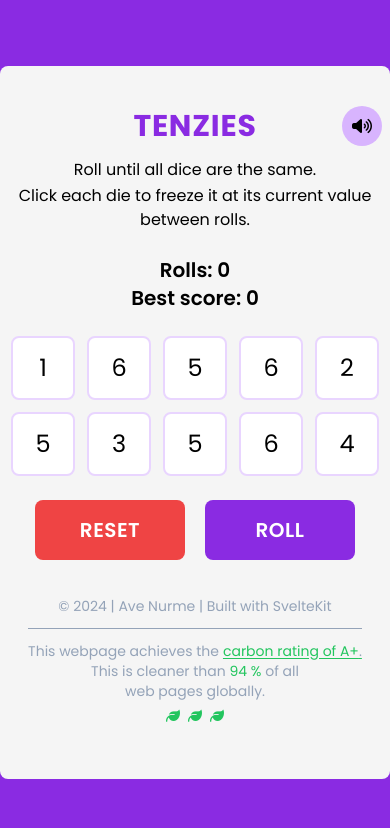
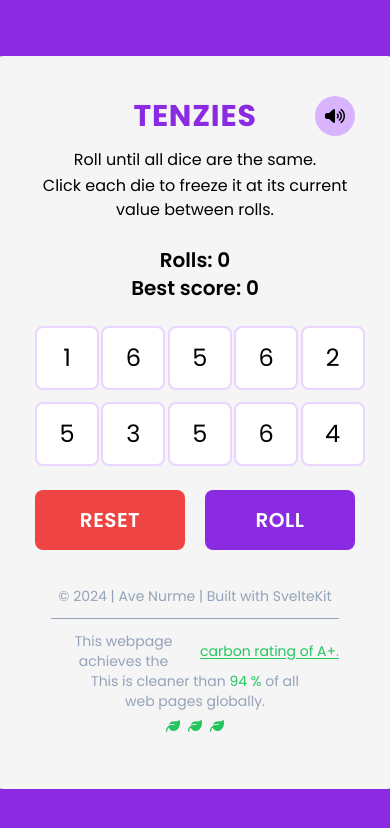
Before and after one commit to nurme-ave/svelte5-tenzies-game, a SvelteKit app: page / in a window 390 px wide. Shown: the top 828 px of the page. Built offline with nearby package versions, Linux system fonts and the light colour scheme.

Commit message:
Tweak UI

```diff
--- a/src/lib/components/game/GameWon.svelte
+++ b/src/lib/components/game/GameWon.svelte
@@ -8,7 +8,7 @@
 <div
   transition:zoomIn={{ duration: 400, delay: 0 }}
   class="absolute left-1/2 top-1/2 z-50 grid h-full w-full -translate-x-1/2 -translate-y-1/2 transform place-content-center rounded-lg bg-purple-200 px-8 py-6 text-center text-black shadow-lg sm:h-[90%] sm:w-[90%] sm:px-10 sm:py-8 lg:h-[95%]
-  lg:w-[95%] 3xl:h-[85%] 3xl:w-[85%]"
+  lg:w-[95%] 3xl:h-full 3xl:w-full"
 >
   <i class="fa-solid fa-trophy fa-4x mb-4 text-[#ffaa33] sm:mb-6 3xl:mb-8"
   ></i>
--- a/src/routes/+page.svelte
+++ b/src/routes/+page.svelte
@@ -41,7 +41,7 @@
 
 {#if game}
   <section
-    class="relative flex animate-fadeInForwards flex-col gap-6 rounded-lg bg-[#F5F5F5] px-2 py-10 text-center sm:max-w-[768px] sm:px-16 sm:py-12 md:px-20 lg:pb-2 lg:pt-10 3xl:max-w-[1024px] 3xl:gap-10 3xl:px-20 3xl:py-20"
+    class="relative flex w-full animate-fadeInForwards flex-col gap-6 rounded-lg bg-[#F5F5F5] px-10 py-10 text-center sm:max-w-[768px] sm:px-16 sm:py-12 md:px-20 lg:pb-2 lg:pt-10 3xl:max-w-[1024px] 3xl:gap-10  3xl:pb-1 3xl:pt-4"
   >
     <GameHeader />
     <ScoreDisplay {game} />
```
